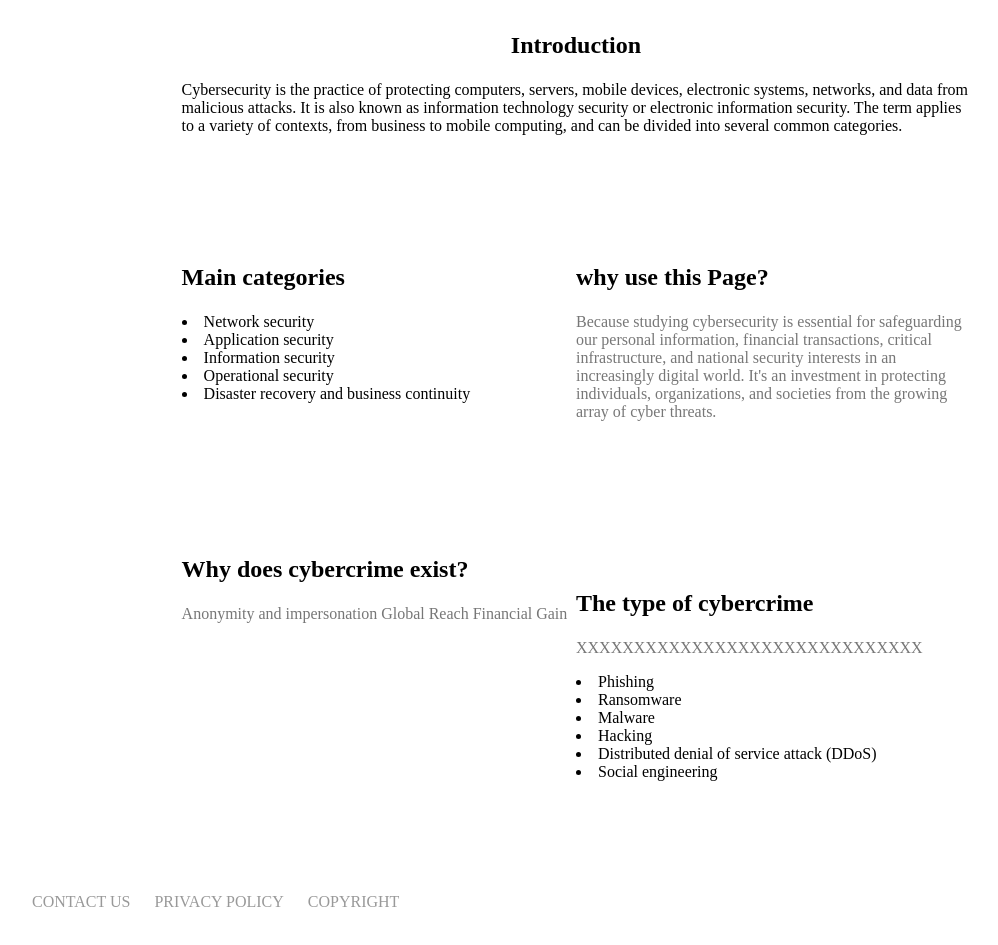
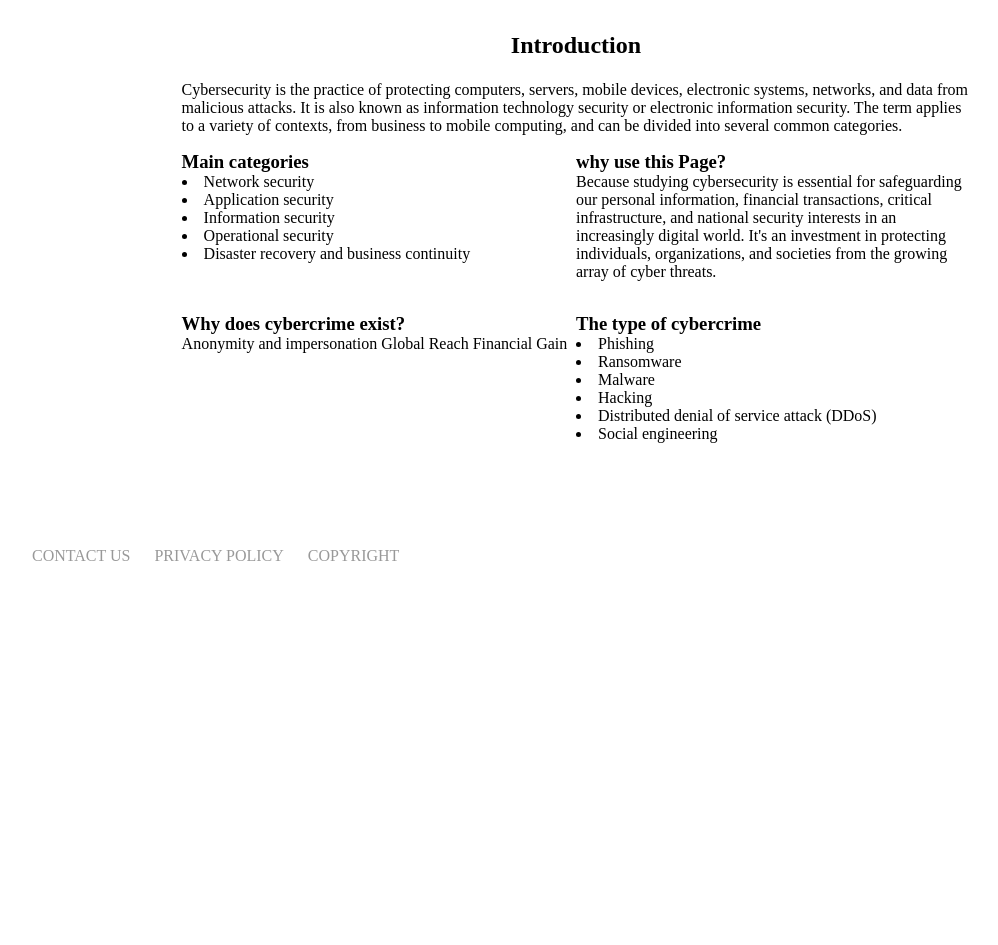
Before and after one commit to CasualArclamp/WIL_Cyber_Secuity, an Angular app in the folder Cyber-Learner/: page / in a window 1280 px wide. Shown: the part 1040-1985 px from the top of the page, without its empty margins (64-1062 px from the left). After the commit the page ends 1653 px from the top, so only its background shows below. Built offline with nearby package versions, Linux system fonts and the light colour scheme.

Commit message:
Edited home layout, added content into game page

```diff
--- a/Cyber-Learner/src/app/games/games.component.css
+++ b/Cyber-Learner/src/app/games/games.component.css
@@ -76,6 +76,51 @@ body {
 }
 
 
+/* Content */
+
+.content {
+	margin-top: 2em;
+}
+
+.content h2 {
+	text-align: center;
+	margin-bottom: 1em;
+}
+#row {
+	margin-left: 15%;
+	margin-right: 15%;
+	display: block;
+}
+
+#row h2 {
+	border-style: ridge;
+	border-color: aqua;
+	border-width: 5px;
+	padding: 10px;
+	margin: auto;
+}
+
+#row p {
+	border-style: ridge;
+	border-color: rgb(226, 116, 177);
+	border-width: 5px;
+	padding: 10px;
+	margin: auto;
+}
+
+
+#column {
+	height: 300px;
+	width: 33.3%;
+	border-style: ridge;
+	border-color: rgb(194, 241, 106);
+	border-width: 5px;
+	padding: 10px;
+	margin: auto;
+}
+
+
+
 @media only screen and (min-width: 900px) {
 
 	body {
@@ -97,8 +142,12 @@ body {
 
 	/* Content */
 
+}
 
-	.content {
-		padding: 3em;
+@media only screen and (min-width: 1600px) {
+	/* Content */
+
+	#row {
+		display: flex;
 	}
 }
--- a/Cyber-Learner/src/app/games/games.component.html
+++ b/Cyber-Learner/src/app/games/games.component.html
@@ -20,3 +20,23 @@
     </nav>
 
 </header>
+
+<div class="content">
+    <h2>Choose to play!</h2>
+    <div id="row">
+        <section id="column">
+            <a href="#"><h2>Internet Scavenger Hunt</h2></a>
+            <p>Decription of above game</p>
+        </section>
+
+        <section id="column">
+            <a href="#"><h2>Multiple Choice Quiz</h2></a>
+            <p>Decription of above game</p>
+        </section>
+
+        <section id="column">
+            <a href="#"><h2>Game</h2></a>
+            <p>Decription of above game</p>
+        </section>
+    </div>
+</div>
--- a/Cyber-Learner/src/app/home/home.component.css
+++ b/Cyber-Learner/src/app/home/home.component.css
@@ -91,65 +91,18 @@ body {
 
 }
 
-#intro {
-	display: flex;
-	flex-wrap: wrap;
-	justify-content: center;
-	float:left;
-	width: 50%;
-}
-
-#intro article {
-	width: 100%;
-	background-repeat: no-repeat;
-	background-position: center top;
-	background-size: auto 100px;
-	padding-bottom: 1.5em;
-	padding-top: 130px !important;
-
-}
-
-#intro article h3 {
-	font-size: 1.5em;
-	line-height: 1em;
+.content p {
 	margin-bottom: 1em;
-	text-align: left;
-}
-
-#intro article > p {
-	margin-bottom: 1em;
-	color: #777;
-}
-
-#intro2 {
-	display: flex;
-	flex-wrap: wrap;
-	justify-content: center;
-}
-
-#intro2 article {
-	width: 100%;
-	background-repeat: no-repeat;
-	background-position: center top;
-	background-size: auto 100px;
-	padding-bottom: 1.5em;
-	padding-top: 130px !important;
-}
-
-#intro2 article h3 {
-	font-size: 1.5em;
-	line-height: 1em;
-	margin-bottom: 1em;
-	text-align: left;
-}
-
-#intro2 article > p {
-	margin-bottom: 1em;
-	color: #777;
 }
 
 
-
+#row {
+	display: block;
+}
+#column {
+	width: 50%;
+	margin-bottom: 1em;
+}
 
 
 
@@ -187,9 +140,9 @@ body {
 	}
 
 
-
-
-
+	#row {
+		display: flex;
+	}
 
 
 }
--- a/Cyber-Learner/src/app/home/home.component.html
+++ b/Cyber-Learner/src/app/home/home.component.html
@@ -35,9 +35,9 @@
 					and can be divided into several common categories.</p>
 
 			</section>
-			<section id="intro">
+			<section id="row">
 
-				<article class="categories">
+				<article id="column">
 					<h3>Main categories</h3>
 
 					<li>Network security</li>
@@ -49,20 +49,7 @@
 
 				</article>
 
-				<article class="title3">
-					<h3>Why does cybercrime exist?</h3>
-
-					<p>
-						Anonymity and impersonation
-						Global Reach
-						Financial Gain
-					</p>
-
-				</article>
-			</section>
-
-			<section id="intro2">
-				<article class="whyUSing">
+				<article id="column">
 					<h3>why use this Page?</h3>
 
 					<p>
@@ -73,11 +60,24 @@
 					</p>
 
 				</article>
+			</section>
 
-				<article class="title4">
+			<section id="row">
+
+				<article id="column">
+					<h3>Why does cybercrime exist?</h3>
+
+					<p>
+						Anonymity and impersonation
+						Global Reach
+						Financial Gain
+					</p>
+
+				</article>
+
+				<article id="column">
 					<h3>The type of cybercrime</h3>
 
-					<p>XXXXXXXXXXXXXXXXXXXXXXXXXXXXXX</p>
 					<li>Phishing</li>
 					<li>Ransomware</li>
 					<li>Malware</li>
--- a/Cyber-Learner/src/styles.css
+++ b/Cyber-Learner/src/styles.css
@@ -39,7 +39,10 @@
 
 /* Page Footer */
 
+
+
 #page-footer {
+	clear: both;
 	padding: 1.5em;
 	text-transform: uppercase;
 }
```
